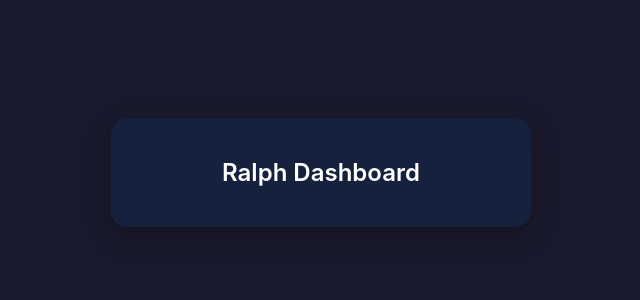
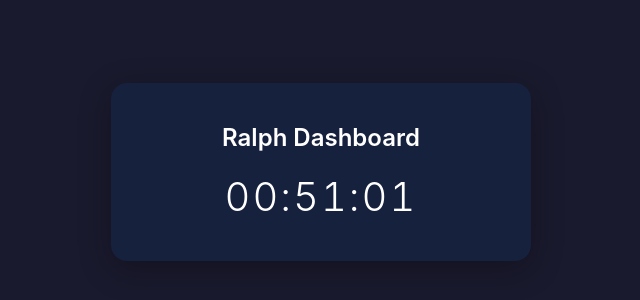
Before and after one commit to abe-ipynb/ralphbox2, a plain HTML site: page index.html in a window 1280 px wide. Shown: the part 228-528 px from the top of the page, without its empty margins (319-959 px from the left). Drawn offline with Linux system fonts and the light colour scheme.

Commit message:
ralph: story 2 - Live Clock
Co-Authored-By: Claude Opus 4.6 <noreply@anthropic.com>

```diff
--- a/index.html
+++ b/index.html
@@ -32,11 +32,30 @@
             font-size: 1.5rem;
             font-weight: 600;
         }
+        .clock {
+            font-size: 2.5rem;
+            font-weight: 300;
+            margin-top: 20px;
+            font-variant-numeric: tabular-nums;
+            letter-spacing: 0.05em;
+        }
     </style>
 </head>
 <body>
     <div class="card">
         <h1>Ralph Dashboard</h1>
+        <div class="clock" id="clock"></div>
     </div>
+    <script>
+        function updateClock() {
+            var now = new Date();
+            var h = String(now.getHours()).padStart(2, '0');
+            var m = String(now.getMinutes()).padStart(2, '0');
+            var s = String(now.getSeconds()).padStart(2, '0');
+            document.getElementById('clock').textContent = h + ':' + m + ':' + s;
+        }
+        updateClock();
+        setInterval(updateClock, 1000);
+    </script>
 </body>
 </html>
```
Also changed, not shown: 1 other file.
